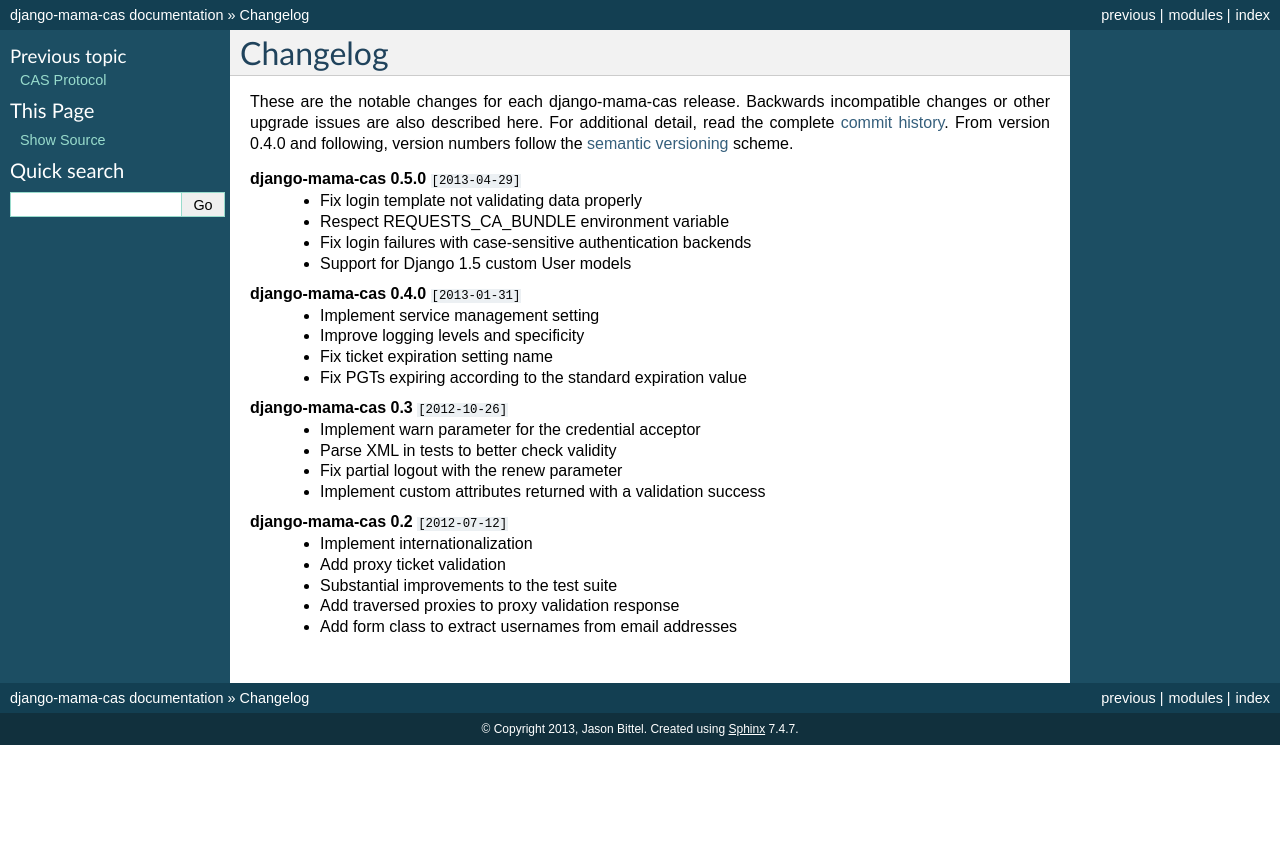
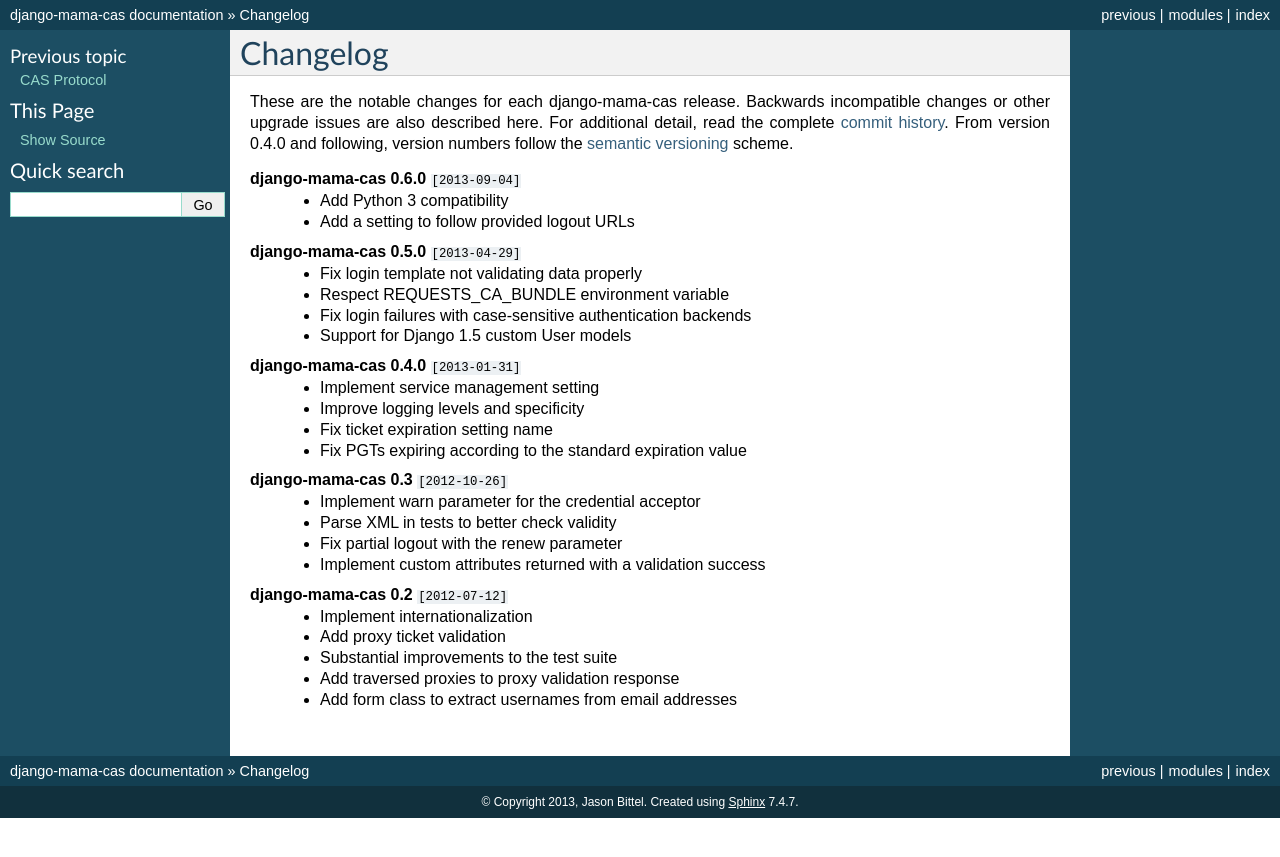
Before and after one commit to jbittel/django-mama-cas, a Sphinx documentation site: the page built from docs/changelog.rst, in a window 1280 px wide. Shown: the top 857 px of the page. Built offline with Sphinx 7.4.7, drawn with Linux system fonts in a browser that asks for light colours; the version number could not be read and is left out.

Commit message:
Update changelog

```diff
--- a/docs/changelog.rst
+++ b/docs/changelog.rst
@@ -7,6 +7,10 @@
 incompatible changes or other upgrade issues are also described here.  For
 additional detail, read the complete `commit history`_.  From version 0.4.0
 and following, version numbers follow the `semantic versioning`_ scheme.
+
+**django-mama-cas 0.6.0** ``[2013-09-04]``
+   * Add Python 3 compatibility
+   * Add a setting to follow provided logout URLs
 
 **django-mama-cas 0.5.0** ``[2013-04-29]``
    * Fix login template not validating data properly
```
